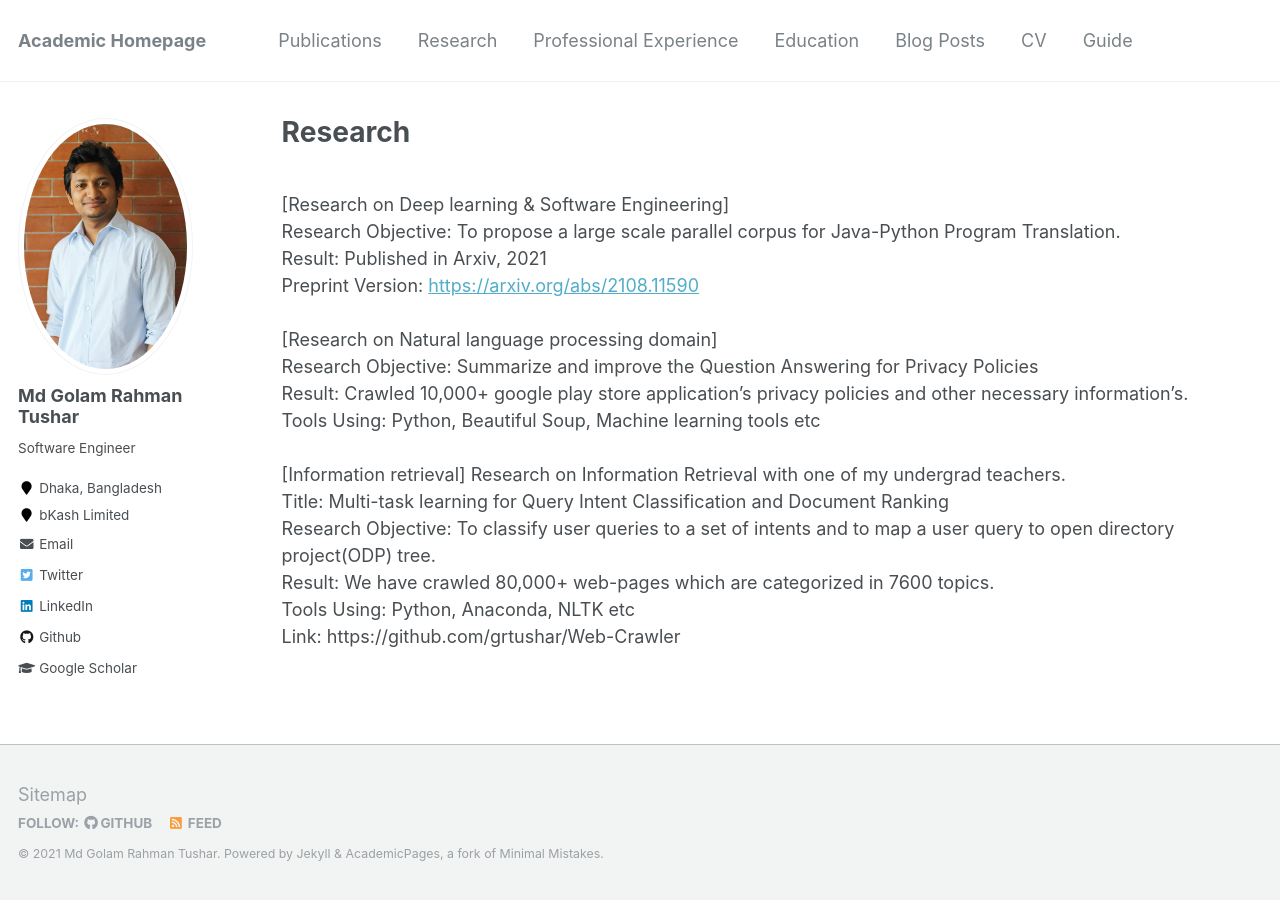
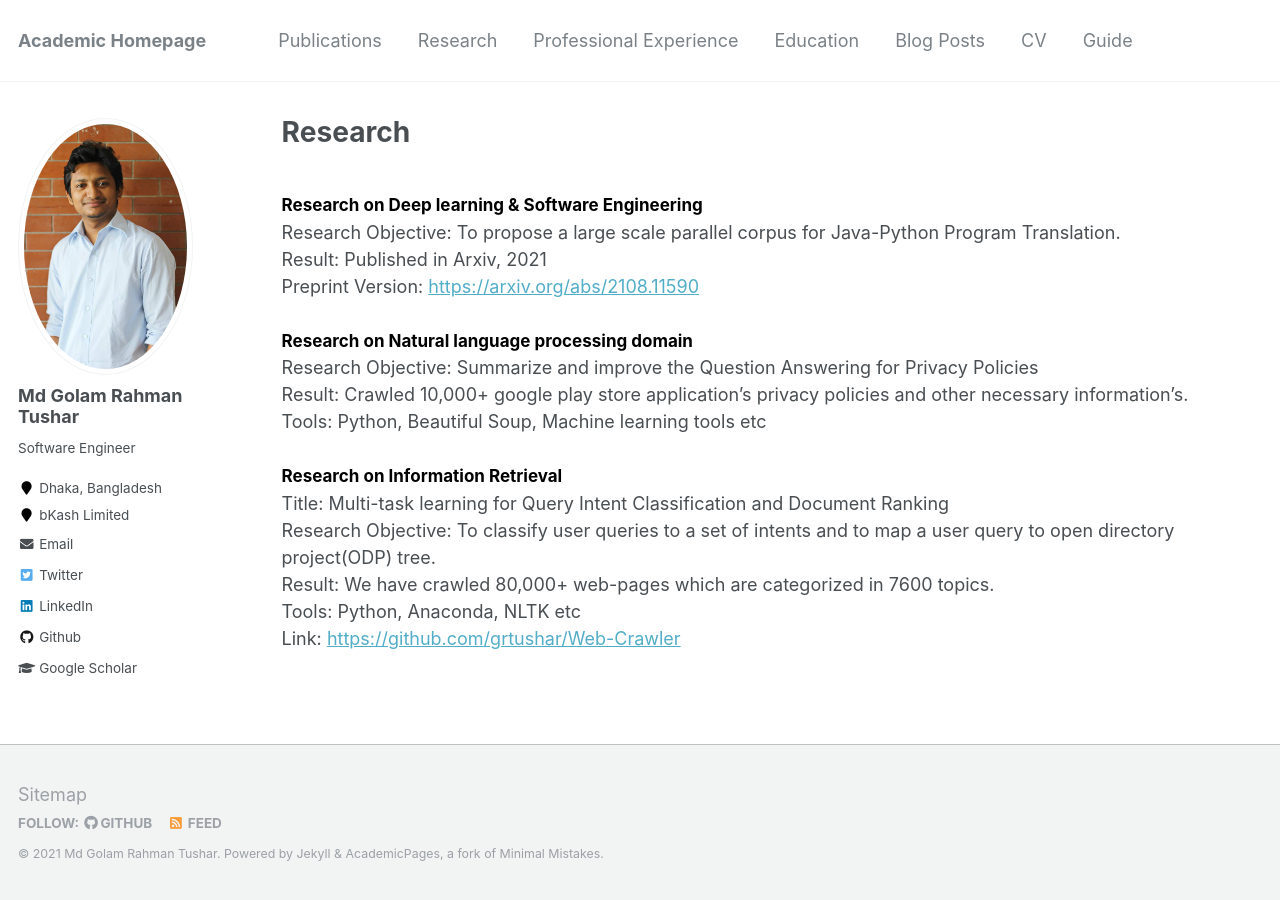
Before and after one commit to grtushar/grtushar.github.io, a Jekyll site: the page built from _pages/research.md, in a window 1280 px wide. Built offline with Jekyll 4.4.1, drawn with Linux system fonts in a browser that asks for light colours.

Commit message:
:sparkles: Update research page

```diff
--- a/_pages/research.md
+++ b/_pages/research.md
@@ -7,21 +7,20 @@ redirect_from:
 - /resume
 ---
 <br/>
-    [Research on Deep learning & Software Engineering]<br/>
-    Research Objective: To propose a large scale parallel corpus for Java-Python Program Translation.<br/>
-    Result: Published in Arxiv, 2021<br/>
-    Preprint Version: [https://arxiv.org/abs/2108.11590](https://arxiv.org/abs/2108.11590)<br/>
+    <span style="color:black; font-weight:bold; font-size:17px">Research on Deep learning & Software Engineering</span><br/>
+    <span style="font-weight:underline;">Research Objective</span>: To propose a large scale parallel corpus for Java-Python Program Translation.<br/>
+    <span style="font-weight:underline;">Result</span>: Published in Arxiv, 2021<br/>
+    <span style="font-weight:underline;">Preprint Version</span>: [https://arxiv.org/abs/2108.11590](https://arxiv.org/abs/2108.11590)<br/>
 <br/>
-    [Research on Natural language processing domain]<br/>
-    Research Objective: Summarize and improve the Question Answering for Privacy Policies<br/>
-    Result: Crawled 10,000+ google play store application’s privacy policies and other necessary information’s.<br/>
-    Tools Using: Python, Beautiful Soup, Machine learning tools etc<br/>
+    <span style="color:black; font-weight:bold; font-size:17px">Research on Natural language processing domain</span><br/>
+    <span style="font-weight:underline;">Research Objective</span>: Summarize and improve the Question Answering for Privacy Policies<br/>
+    <span style="font-weight:underline;">Result</span>: Crawled 10,000+ google play store application’s privacy policies and other necessary information’s.<br/>
+    <span style="font-weight:underline;">Tools</span>: Python, Beautiful Soup, Machine learning tools etc<br/>
 <br/>
-    [Information retrieval] Research on Information Retrieval with one of my undergrad teachers.<br/>
-    Title: Multi-task learning for Query Intent Classification and Document Ranking<br/>
-    Research Objective: To classify user queries to a set of intents and to map a user query to open
-    directory project(ODP) tree.<br/>
-    Result: We have crawled 80,000+ web-pages which are categorized in 7600 topics.<br/>
-    Tools Using: Python, Anaconda, NLTK etc<br/>
-    Link: https://github.com/grtushar/Web-Crawler<br/>
+    <span style="color:black; font-weight:bold; font-size:17px">Research on Information Retrieval</span><br/>
+    <span style="font-weight:underline;">Title</span>: Multi-task learning for Query Intent Classification and Document Ranking<br/>
+    <span style="font-weight:underline;">Research Objective</span>: To classify user queries to a set of intents and to map a user query to open directory project(ODP) tree.<br/>
+    <span style="font-weight:underline;">Result</span>: We have crawled 80,000+ web-pages which are categorized in 7600 topics.<br/>
+    <span style="font-weight:underline;">Tools</span>: Python, Anaconda, NLTK etc<br/>
+    Link: [https://github.com/grtushar/Web-Crawler](https://github.com/grtushar/Web-Crawler)<br/>
 <br/>
```
Also changed, not shown: 2 other files.
